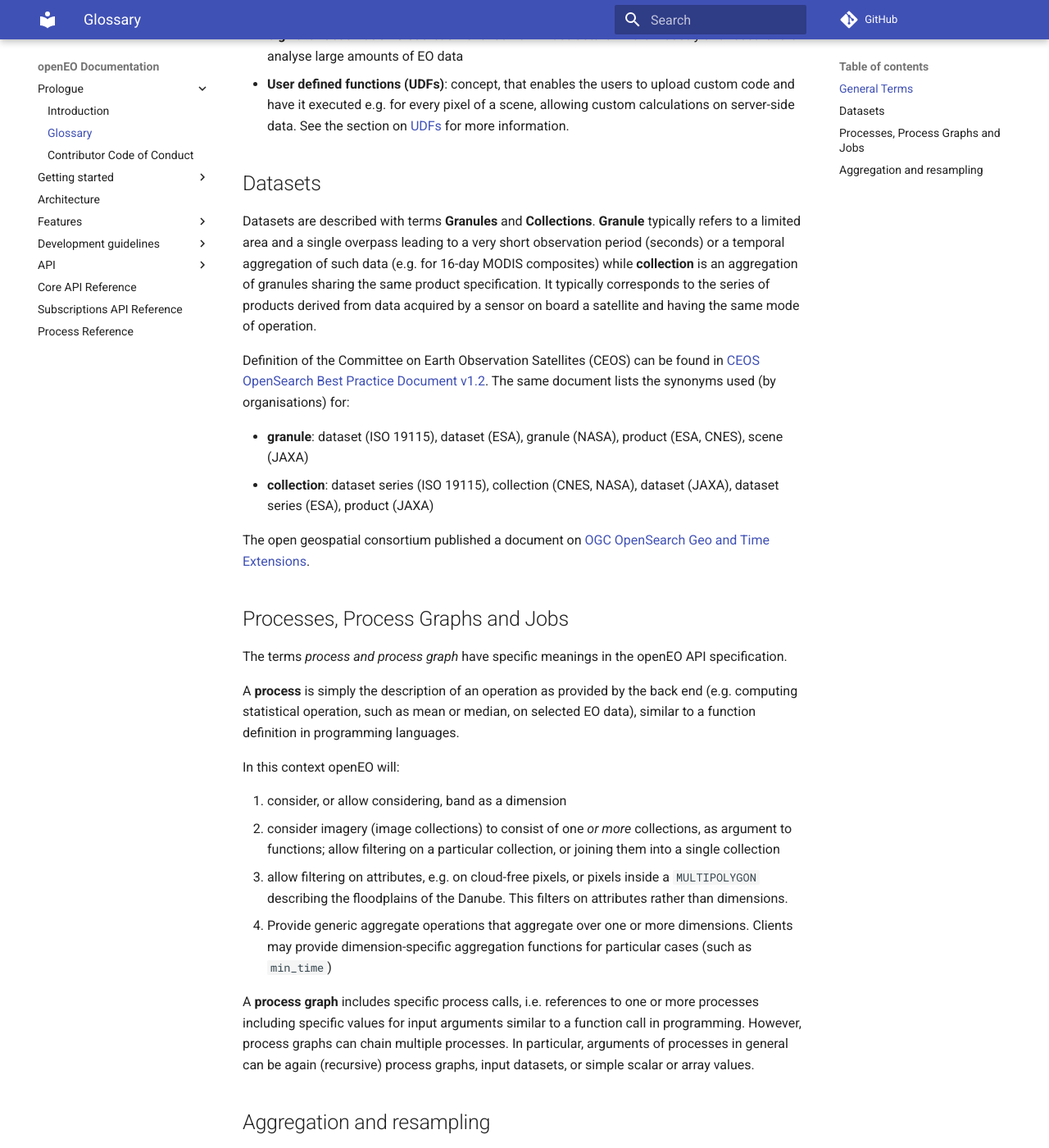
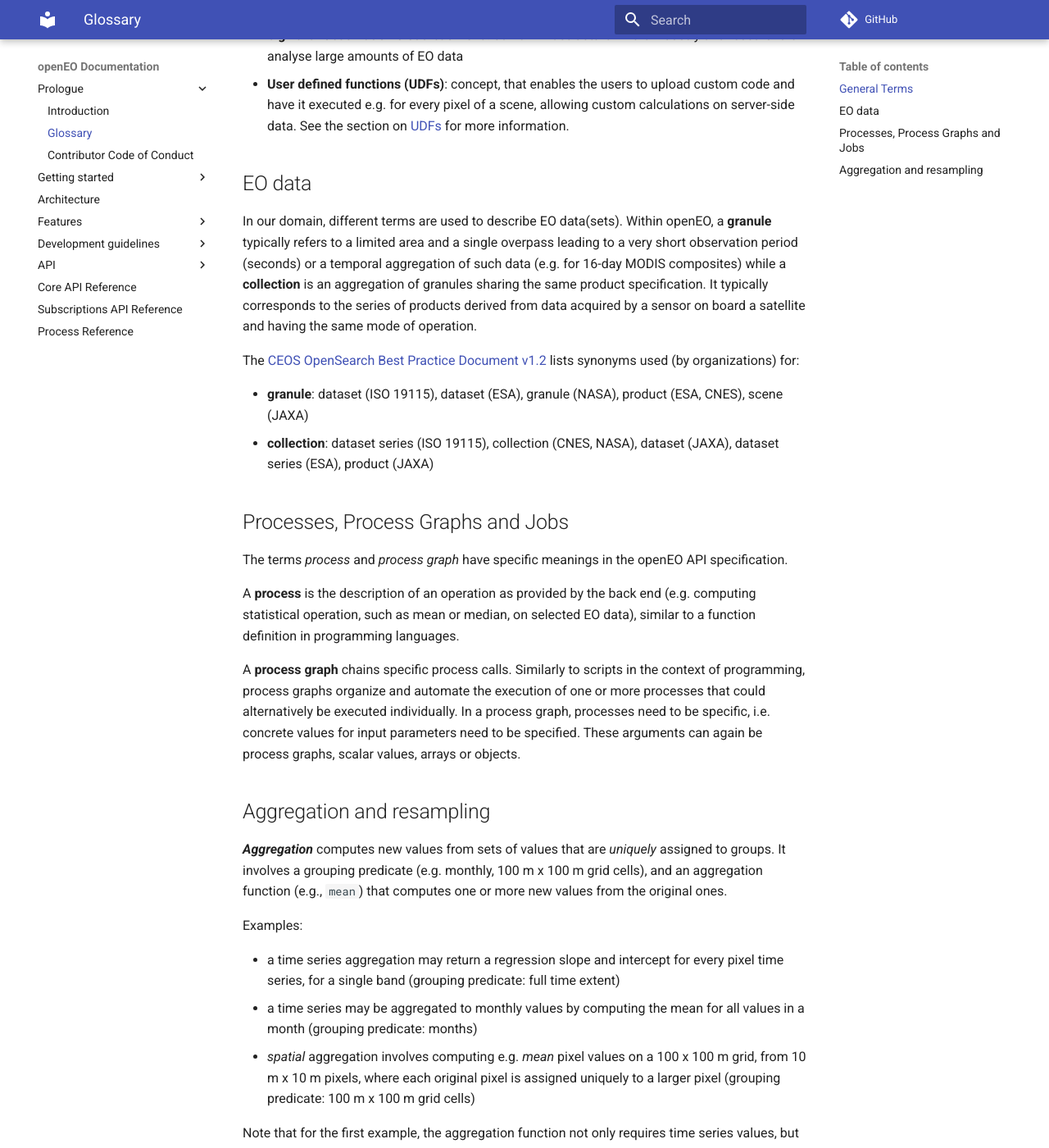
Before and after one commit to Open-EO/openeo-api, an MkDocs documentation site: the page built from docs/glossary.md, in a window 1280 px wide and 1400 px high, scrolled down 469 px. Shown: the whole window at 82% size. Built offline with MkDocs 1.6.1 and Material for MkDocs 9.7.7, drawn with Linux system fonts in a browser that asks for light colours; comment, search, counter and statistics services are not loaded.

Commit message:
Made the glossary more concise, fixed list bug.

```diff
--- a/docs/glossary.md
+++ b/docs/glossary.md
@@ -10,31 +10,22 @@ This glossary introduces the major technical terms used in the openEO project.
 - **big Earth observation cloud back-end**: server infrastructure where industry and researchers analyse large amounts of EO data
 - **User defined functions (UDFs)**: concept, that enables the users to upload custom code and have it executed e.g. for every pixel of a scene, allowing custom calculations on server-side data. See the section on [UDFs](udfs.md) for more information.
 
-## Datasets
+## EO data
 
-Datasets are described with terms **Granules** and **Collections**. **Granule** typically refers to a limited area and a single overpass leading to a very short observation period (seconds) or a temporal aggregation of such data (e.g. for 16-day MODIS composites) while **collection** is an aggregation of granules sharing the same product specification. It typically corresponds to the series of products derived from data acquired by a sensor on board a satellite and having the same mode of operation.
+In our domain, different terms are used to describe EO data(sets). Within openEO, a **granule** typically refers to a limited area and a single overpass leading to a very short observation period (seconds) or a temporal aggregation of such data (e.g. for 16-day MODIS composites) while a **collection** is an aggregation of granules sharing the same product specification. It typically corresponds to the series of products derived from data acquired by a sensor on board a satellite and having the same mode of operation.
 
-Definition of the Committee on Earth Observation Satellites (CEOS) can be found in [CEOS OpenSearch Best Practice Document v1.2](http://ceos.org/ourwork/workinggroups/wgiss/access/opensearch/). The same document lists the synonyms used (by organisations) for:
+The [CEOS OpenSearch Best Practice Document v1.2](http://ceos.org/ourwork/workinggroups/wgiss/access/opensearch/) lists synonyms used (by organizations) for:
 
 - **granule**: dataset (ISO 19115), dataset (ESA), granule (NASA), product (ESA, CNES), scene (JAXA)
 - **collection**: dataset series (ISO 19115), collection (CNES, NASA), dataset (JAXA), dataset series (ESA), product (JAXA)
 
-The open geospatial consortium published a document on [OGC OpenSearch Geo and Time Extensions](https://portal.opengeospatial.org/files/?artifact_id=56866).
-
 ## Processes, Process Graphs and Jobs
 
-The terms _process and_ _process graph_ have specific meanings in the openEO API specification.
+The terms _process_ and _process graph_ have specific meanings in the openEO API specification.
 
-A **process** is simply the description of an operation as provided by the back end (e.g. computing statistical operation, such as mean or median, on selected EO data), similar to a function definition in programming languages.
+A **process** is the description of an operation as provided by the back end (e.g. computing statistical operation, such as mean or median, on selected EO data), similar to a function definition in programming languages.
 
-In this context openEO will:
-
-1. consider, or allow considering, band as a dimension
-2. consider imagery (image collections) to consist of one _or more_ collections, as argument to functions; allow filtering on a particular collection, or joining them into a single collection
-3. allow filtering on attributes, e.g. on cloud-free pixels, or pixels inside a `MULTIPOLYGON` describing the floodplains of the Danube. This filters on attributes rather than dimensions.
-4. Provide generic aggregate operations that aggregate over one or more dimensions. Clients may provide dimension-specific aggregation functions for particular cases (such as `min_time`)
-
-A **process graph** includes specific process calls, i.e. references to one or more processes including specific values for input arguments similar to a function call in programming. However, process graphs can chain multiple processes. In particular, arguments of processes in general can be again (recursive) process graphs, input datasets, or simple scalar or array values.
+A **process graph** chains specific process calls. Similarly to scripts in the context of programming, process graphs organize and automate the execution of one or more processes that could alternatively be executed individually. In a process graph, processes need to be specific, i.e. concrete values for input parameters need to be specified. These arguments can again be process graphs, scalar values, arrays or objects.
 
 ## Aggregation and resampling
 
```
Also changed, not shown: docs/usermanagement.md (+4 -4 lines).
